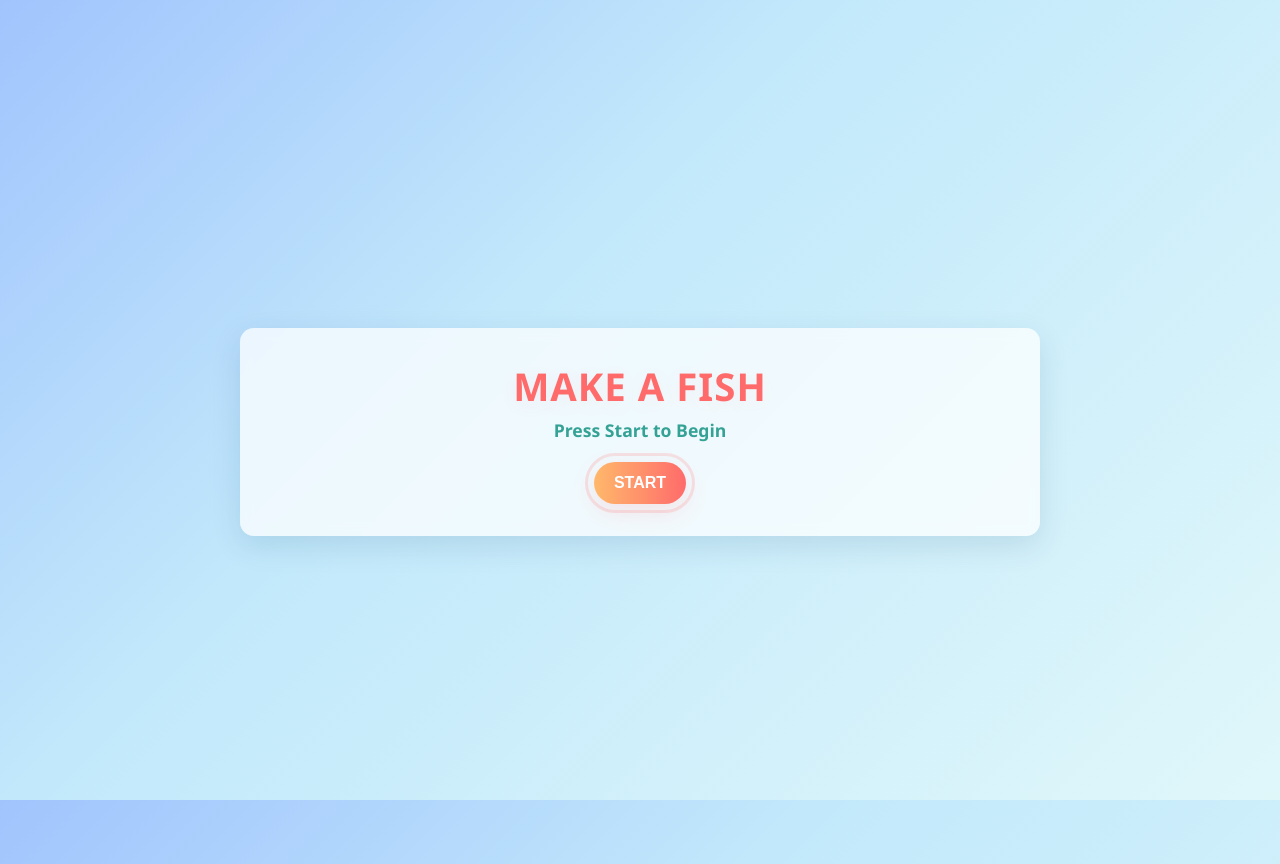
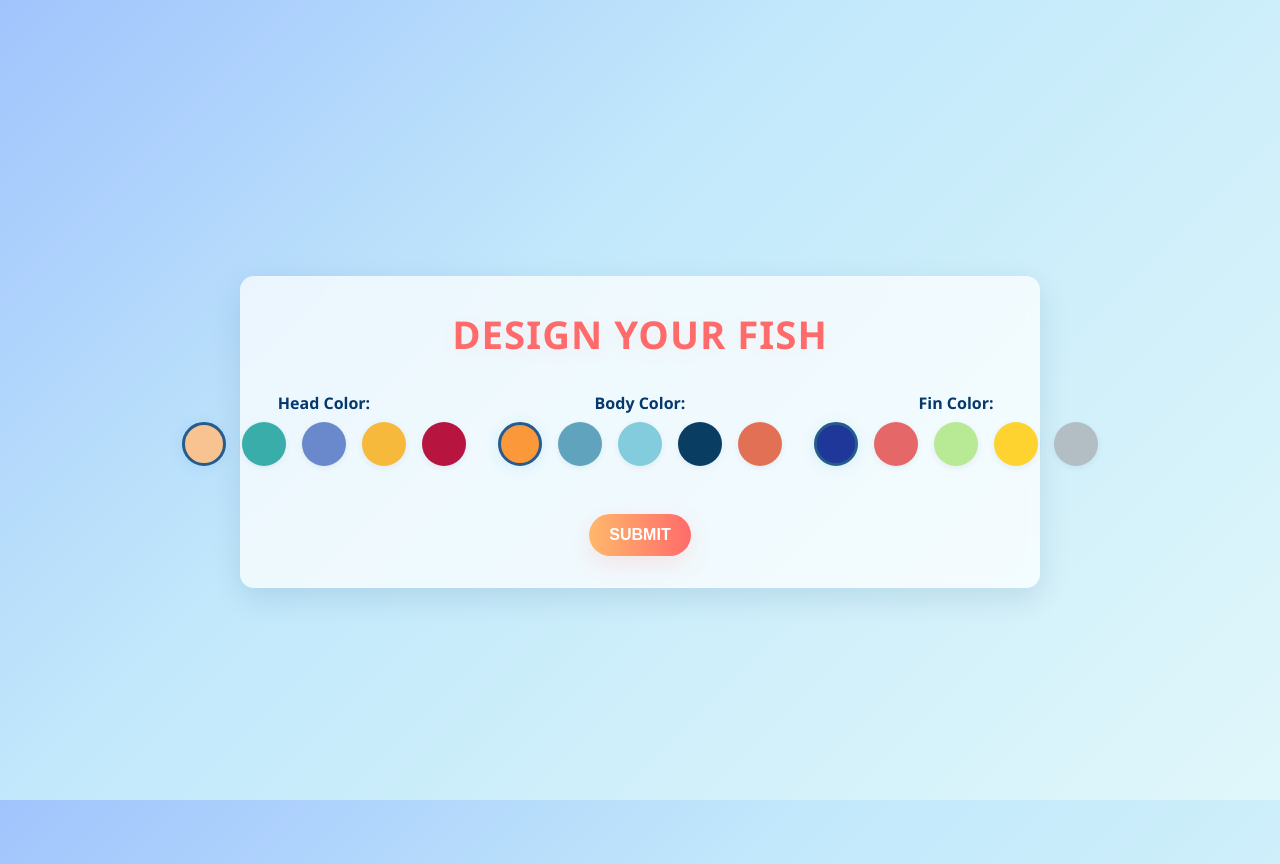
Before and after one commit to milesboydesign/SITE, a plain HTML site: page index.html in a window 1280 px wide. Both pictures are taken after a click on the button "START". Drawn offline with Linux system fonts and the light colour scheme.

Commit message:
Update index.html for fish builder functionality
Refactor HTML structure and styles for fish builder.

```diff
--- a/index.html
+++ b/index.html
@@ -4,7 +4,6 @@
 <meta charset="UTF-8" />
 <title>Make a Fish</title>
 <style type="text/css">
-    /* Layout + background */
     html, body {
         height: 100%;
         margin: 0;
@@ -19,9 +18,8 @@
         background: linear-gradient(135deg, #a1c4fd 0%, #c2e9fb 40%, #e0f7fa 100%);
         color: #05386B;
         padding: 2rem;
+        min-height: 100vh;
     }
-
-    /* Container to center text and add subtle frosted panel */
     .container {
         text-align: center;
         padding: 2rem 2.5rem;
@@ -32,8 +30,6 @@
         max-width: 720px;
         width: 100%;
     }
-
-    /* Headings styling */
     h1 {
         color: #ff6b6b;
         font-size: 2.4rem;
@@ -51,10 +47,8 @@
         opacity: 0.95;
     }
 
-    /* Button styling */
     button {
         appearance: none;
-        -webkit-appearance: none;
         border: none;
         cursor: pointer;
         padding: 0.75rem 1.25rem;
@@ -65,6 +59,7 @@
         background: linear-gradient(90deg,#ffb86b 0%,#ff6b6b 100%);
         box-shadow: 0 8px 24px rgba(255,107,107,0.16);
         transition: transform 140ms ease, box-shadow 140ms ease, filter 140ms ease;
+        margin-top: 1rem;
     }
     button:hover {
         transform: translateY(-3px);
@@ -78,33 +73,175 @@
         outline: 3px solid rgba(255,107,107,0.18);
         outline-offset: 6px;
     }
+    /* Fish builder styles */
+    .fish-builder {
+        margin-top: 2rem;
+    }
+    .fish-parts {
+        display: flex;
+        justify-content: center;
+        gap: 2rem;
+        margin-bottom: 2rem;
+    }
+    .part-colors {
+        display: flex;
+        gap: 1rem;
+        margin-top: 0.5rem;
+        justify-content: center;
+    }
+    .color-swatch {
+        width: 38px;
+        height: 38px;
+        border-radius: 50%;
+        border: 3px solid transparent;
+        cursor: pointer;
+        box-shadow: 0 2px 6px rgba(20, 40, 80, 0.07);
+        transition: border-color 0.15s;
+    }
+    .color-swatch.selected {
+        border-color: #255b8d;
+        box-shadow: 0 2px 14px rgba(68, 153, 217, 0.16);
+    }
+    .fish-preview {
+        display: flex;
+        flex-direction: column;
+        align-items: center;
+        margin-top: 2rem;
+    }
+    .svg-fish {
+        width: 200px;
+        height: 120px;
+    }
 </style>
 </head>
 <body>
-<div class="container">
+<div class="container" id="homePage">
     <h1>Make a fish</h1>
+    <h2>Press Start to Begin</h2>
+    <button id="startBtn">START</button>
+</div>
 
-    <h2>Press Start to Begin</h2>
-
-    <button id="submitPassword" onmouseover="changeColor(this)">
-       START
-    </button>
+<div class="container" id="fishBuilderPage" style="display: none;">
+    <h1>Design Your Fish</h1>
+    <div class="fish-builder">
+        <form id="fishForm">
+            <div class="fish-parts">
+                <div>
+                    <div><strong>Head Color:</strong></div>
+                    <div class="part-colors" id="headColors"></div>
+                </div>
+                <div>
+                    <div><strong>Body Color:</strong></div>
+                    <div class="part-colors" id="bodyColors"></div>
+                </div>
+                <div>
+                    <div><strong>Fin Color:</strong></div>
+                    <div class="part-colors" id="finColors"></div>
+                </div>
+            </div>
+            <button type="submit">SUBMIT</button>
+        </form>
+        <div class="fish-preview" id="fishPreview" style="display:none;">
+            <h2>Your Fish!</h2>
+            <div id="svgFish"></div>
+            <button type="button" id="makeAnotherBtn">Make another</button>
+        </div>
+    </div>
 </div>
 
 <script>
-    const submitPassword = document.getElementById('submitPassword');
-      submitPassword.addEventListener('click', () => {
-      const val = passwordInput.value.trim();
-      if (val === correctPassword) {
-        unlocked = true;
-        passwordBox.style.display = 'none';
-        plantSite.style.display = 'none';
-        hubSite.style.display = 'block';
-        isHubActive = true;
-      } else {
-        alert('Incorrect password.');
-        passwordInput.value = '';
-      }
+    // Color options
+    const headOptions = ['#f8c291', '#38ada9', '#6a89cc', '#f6b93b', '#b71540'];
+    const bodyOptions = ['#fa983a', '#60a3bc', '#82ccdd', '#0a3d62', '#e17055'];
+    const finOptions = ['#1e3799', '#e66767', '#b8e994', '#fed330', '#b2bec3'];
+
+    // Helper to create color swatches
+    function createSwatches(container, colors, groupName) {
+        container.innerHTML = '';
+        colors.forEach((clr, i) => {
+            const swatch = document.createElement('div');
+            swatch.className = 'color-swatch';
+            swatch.style.backgroundColor = clr;
+            swatch.dataset.value = clr;
+            swatch.setAttribute('title', clr);
+            swatch.setAttribute('tabindex', '0');
+            swatch.setAttribute('role', 'button');
+            // select first by default
+            if(i === 0) swatch.classList.add('selected');
+            swatch.addEventListener('click', () => {
+                Array.from(container.children).forEach(s=>s.classList.remove('selected'));
+                swatch.classList.add('selected');
+            });
+            swatch.addEventListener('keypress', (e) => {
+                if (e.key === "Enter" || e.key === " ") swatch.click();
+            });
+            container.appendChild(swatch);
+        });
+    }
+    // Initialization after DOM loaded
+    const startBtn = document.getElementById('startBtn');
+    const homePage = document.getElementById('homePage');
+    const fishBuilderPage = document.getElementById('fishBuilderPage');
+    const fishForm = document.getElementById('fishForm');
+
+    const headColors = document.getElementById('headColors');
+    const bodyColors = document.getElementById('bodyColors');
+    const finColors = document.getElementById('finColors');
+
+    createSwatches(headColors, headOptions, 'head');
+    createSwatches(bodyColors, bodyOptions, 'body');
+    createSwatches(finColors, finOptions, 'fin');
+
+    startBtn.addEventListener('click', () => {
+        homePage.style.display = 'none';
+        fishBuilderPage.style.display = 'block';
+    });
+
+    function getSelectedSwatch(container) {
+        const sel = container.querySelector('.selected');
+        return sel ? sel.dataset.value : null;
+    }
+
+    // Fish preview
+    const fishPreview = document.getElementById('fishPreview');
+    const svgFish = document.getElementById('svgFish');
+    const makeAnotherBtn = document.getElementById('makeAnotherBtn');
+
+    // SVG fish builder, simple!
+    function renderFishSVG(headColor, bodyColor, finColor) {
+        return `
+        <svg class="svg-fish" viewBox="0 0 200 120" fill="none" xmlns="http://www.w3.org/2000/svg">
+            <!-- Body -->
+            <ellipse cx="110" cy="60" rx="70" ry="35" fill="${bodyColor}" stroke="#222" stroke-width="2"/>
+            <!-- Head -->
+            <ellipse cx="45" cy="60" rx="30" ry="25" fill="${headColor}" stroke="#222" stroke-width="2"/>
+            <!-- Top Fin -->
+            <polygon points="115,30 125,12 105,12" fill="${finColor}" stroke="#111" stroke-width="2"/>
+            <!-- Tail Fin -->
+            <polygon points="180,60 200,35 200,85" fill="${finColor}" stroke="#111" stroke-width="2"/>
+            <!-- Bottom Fin -->
+            <polygon points="105,90 125,110 115,80" fill="${finColor}" stroke="#111" stroke-width="2"/>
+            <!-- Eye -->
+            <circle cx="58" cy="63" r="5" fill="#fafafa" stroke="#333" stroke-width="1"/>
+            <circle cx="59" cy="64" r="2.1" fill="#333"/>
+        </svg>
+        `;
+    }
+
+    fishForm.addEventListener('submit', function(e) {
+        e.preventDefault();
+        const head = getSelectedSwatch(headColors);
+        const body = getSelectedSwatch(bodyColors);
+        const fin = getSelectedSwatch(finColors);
+
+        svgFish.innerHTML = renderFishSVG(head, body, fin);
+        fishPreview.style.display = '';
+        fishForm.style.display = 'none';
+    });
+
+    makeAnotherBtn.addEventListener('click', function(){
+        fishPreview.style.display = 'none';
+        fishForm.style.display = '';
     });
 </script>
 </body>
```
